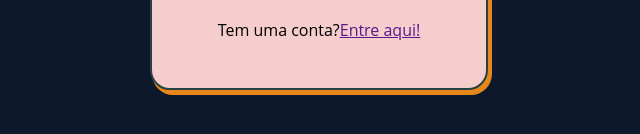
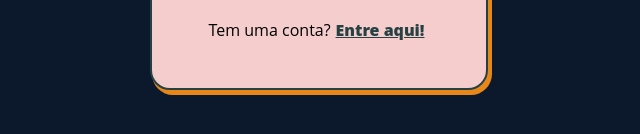
Before and after one commit to zdfgvx/atelieale, a plain HTML site: page atelieale/login.html in a window 1280 px wide. Shown: the part 468-602 px from the top of the page, 321-961 px from the left. Drawn offline with Linux system fonts and the light colour scheme.

Commit message:
Update login.html

```diff
--- a/atelieale/login.html
+++ b/atelieale/login.html
@@ -30,7 +30,7 @@
                     </div>
                     <div>
                         <button class="btn">Inscrever-se</button>
-                        <p>Tem uma conta?<a href="">Entre aqui!</a></p>
+                        <p>Tem uma conta?<a href="" class="link">Entre aqui!</a></p>
                     </div>
                 </form>
             </div>
```
